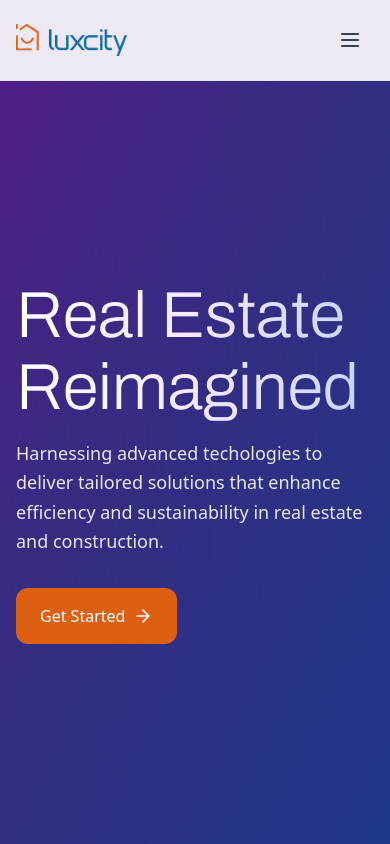
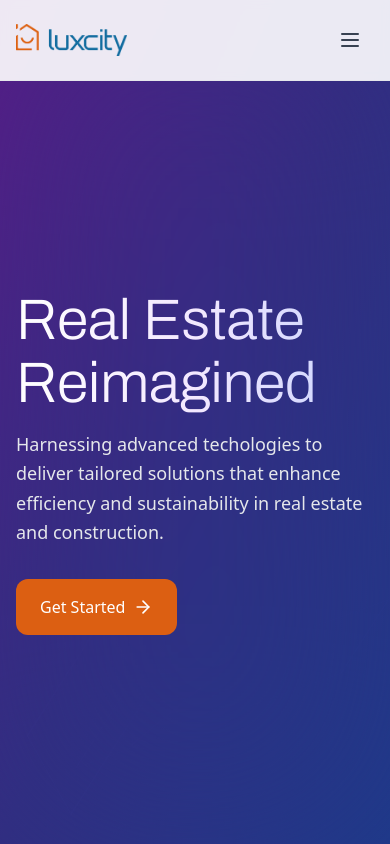
Before and after one commit to olutosin007/luxcity_website_1, a React (Vite) app: page / in a window 390 px wide. Shown: the top 844 px of the page. Built offline with nearby package versions, Linux system fonts and the light colour scheme.

Commit message:
Responsive - better fitting titles

```diff
--- a/src/pages/Company.tsx
+++ b/src/pages/Company.tsx
@@ -45,7 +45,7 @@ export default function Company() {
 
         <div className="relative z-10 h-full flex items-center">
           <div className="max-w-7xl mx-auto px-4 sm:px-6 lg:px-8 text-center">
-            <h1 className="text-[65px] sm:text-[55px] md:text-[70px] lg:text-[85px] font-archivo font-light leading-[1.1] bg-clip-text text-transparent bg-gradient-to-r from-[#ffdbcc] via-purple-100 to-indigo-200 mb-6 animate-fade-in">
+            <h1 className="text-[57px] sm:text-[47px] md:text-[70px] lg:text-[85px] font-archivo font-light leading-[1.1] bg-clip-text text-transparent bg-gradient-to-r from-[#ffdbcc] via-purple-100 to-indigo-200 mb-6 animate-fade-in">
               About Luxcity
             </h1>
             <p className="text-xl text-gray-200 max-w-3xl mx-auto mb-10 animate-fade-in" style={{ animationDelay: '0.2s' }}>
--- a/src/pages/Home.tsx
+++ b/src/pages/Home.tsx
@@ -70,7 +70,7 @@ export default function Home() {
         <div className="relative z-10 max-w-7xl mx-auto px-4 sm:px-6 lg:px-8 min-h-[100vh] flex items-center">
           <div className="grid grid-cols-1 lg:grid-cols-2 gap-8 lg:gap-12 items-center w-full pt-[160px] pb-20 md:pt-[140px] md:pb-16">
             <div className="animate-fade-in md:text-center lg:text-left">
-              <h1 className="text-[65px] sm:text-[55px] md:text-[70px] lg:text-[85px] font-archivo font-light leading-[1.1] bg-clip-text text-transparent bg-gradient-to-r from-white via-purple-100 to-indigo-200">
+              <h1 className="text-[57px] sm:text-[47px] md:text-[70px] lg:text-[85px] font-archivo font-light leading-[1.1] bg-clip-text text-transparent bg-gradient-to-r from-white via-purple-100 to-indigo-200">
                 Real&nbsp;Estate Reimagined
               </h1>
               <p className="mt-4 md:mt-6 text-lg md:text-xl text-gray-200 leading-relaxed max-w-2xl md:mx-auto lg:mx-0">
--- a/src/pages/Labs.tsx
+++ b/src/pages/Labs.tsx
@@ -48,7 +48,7 @@ export default function Labs() {
 
         <div className="relative z-10 h-full flex items-center">
           <div className="max-w-7xl mx-auto px-4 sm:px-6 lg:px-8 text-center">
-            <h1 className="text-[65px] sm:text-[55px] md:text-[70px] lg:text-[85px] font-archivo font-light leading-[1.1] bg-clip-text text-transparent bg-gradient-to-r from-[#ffdbcc] via-purple-100 to-indigo-200 mb-4 sm:mb-6 animate-fade-in">
+            <h1 className="text-[57px] sm:text-[47px] md:text-[70px] lg:text-[85px] font-archivo font-light leading-[1.1] bg-clip-text text-transparent bg-gradient-to-r from-[#ffdbcc] via-purple-100 to-indigo-200 mb-4 sm:mb-6 animate-fade-in">
               Inventing The Future
             </h1>
             <p className="text-base sm:text-lg md:text-xl text-gray-200 max-w-xl sm:max-w-2xl md:max-w-3xl mx-auto mb-6 sm:mb-8 md:mb-10 animate-fade-in" style={{ animationDelay: '0.2s' }}>
--- a/src/pages/Solutions.tsx
+++ b/src/pages/Solutions.tsx
@@ -75,7 +75,7 @@ export default function Solutions() {
 
         <div className="relative z-10 h-full flex items-center">
           <div className="max-w-7xl mx-auto px-4 sm:px-6 lg:px-8 text-center">
-            <h1 className="text-[65px] sm:text-[55px] md:text-[70px] lg:text-[85px] font-archivo font-light leading-[1.1] bg-clip-text text-transparent bg-gradient-to-r from-[#ffdbcc] via-purple-100 to-indigo-200 mb-4 sm:mb-6 animate-fade-in">
+            <h1 className="text-[57px] sm:text-[47px] md:text-[70px] lg:text-[85px] font-archivo font-light leading-[1.1] bg-clip-text text-transparent bg-gradient-to-r from-[#ffdbcc] via-purple-100 to-indigo-200 mb-4 sm:mb-6 animate-fade-in">
               Redefining Property Intelligence
             </h1>
             <p className="text-base sm:text-lg md:text-xl text-gray-200 max-w-xl sm:max-w-2xl md:max-w-3xl mx-auto mb-6 sm:mb-8 md:mb-10 animate-fade-in" style={{ animationDelay: '0.2s' }}>
```
